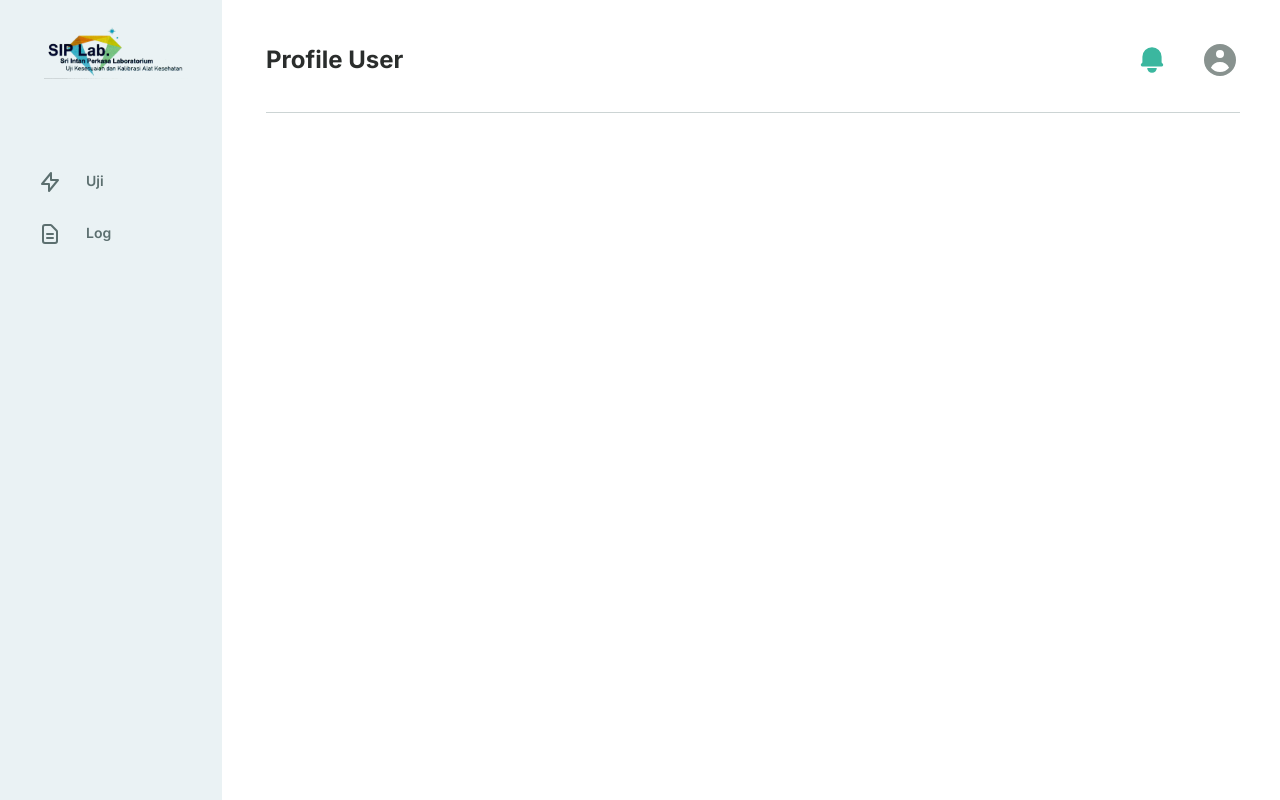
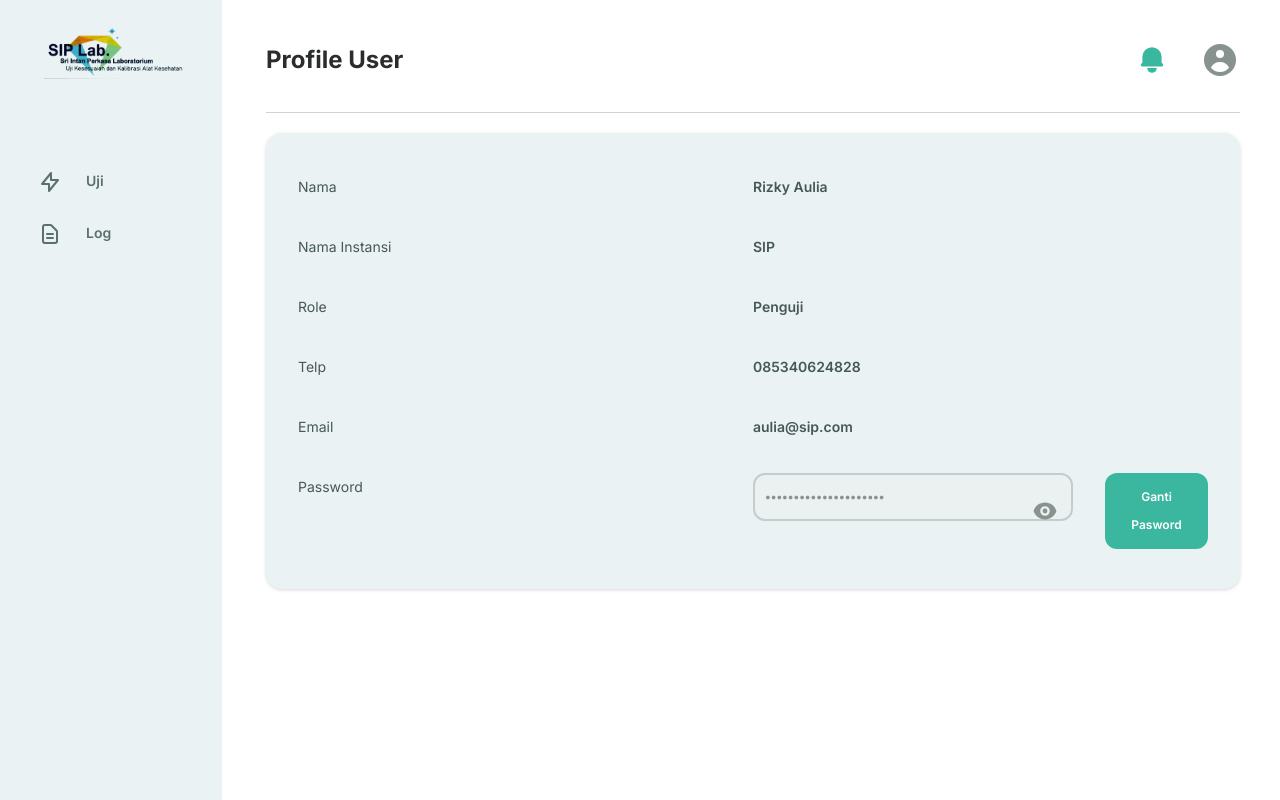
Before and after one commit to AdlanHawari/lab-webapp, a Next.js app: page /client/profile-user in a window 1280 px wide. Built offline with nearby package versions, Linux system fonts and the light colour scheme.

Commit message:
profile page

```diff
--- a/components/base/profilesection/ProfileSection.jsx
+++ b/components/base/profilesection/ProfileSection.jsx
@@ -1,6 +1,166 @@
+import { EyeIcon, EyeOffIcon } from "@heroicons/react/solid";
+import classNames from "classnames";
+import BigCard from "components/big/BigCard";
+import Button from "components/small/button_fixed/Button";
+import Input from "components/small/input/Input";
+import Body1 from "components/small/typography/Body1";
+import Body2 from "components/small/typography/Body2";
+import { profile } from "constants/profile";
+import { user } from "constants/test_objects/user";
+import { useEffect, useRef, useState } from "react";
+import MenuItem from "../sidemenu/MenuItem";
+
 export default function ProfileSection() {
+
+  const [passwordVal, setPasswordVal] = useState(user[user.length-1].data);
+  const [change, setChange] = useState(false);
+  const [show, setShow] = useState(false);
+
+  const reqFocus = useRef();
+
+  function PosEnd(end) {
+    var len = end.value.length;
+
+    // Mostly for Web Browsers
+    if (end.setSelectionRange) {
+        end.focus();
+        end.setSelectionRange(len, len);
+    } else if (end.createTextRange) {
+        var t = end.createTextRange();
+        t.collapse(true);
+        t.moveEnd('character', len);
+        t.moveStart('character', len);
+        t.select();
+    }
+}
+
+  function clicked(){
+    setShow(true)
+    setChange(!change)
+    // reqFocus.current.focus()
+    PosEnd(password)
+
+  }
+
+  // useEffect(() => {
+  //     console.log(reqFocus)
+  //     // if(reqFocus){
+  //     //   PosEnd(mantab)
+  //     // }
+
+
+  // }, [reqFocus]);
+
+
   return(
-    <></>
+      <BigCard className="border-1 border-solid border-cardStrokes drop-shadow">
+        <div className="grid grid-flow-col grid-cols-2 ">
+          <ul className="space-y-8">
+            {profile.map((item,index)=> (
+              <li key={index}>
+              <Body1 className="text-black-400">{item}</Body1>
+              </li>
+            ))}
+          </ul>
+
+
+          <ul className="space-y-8 ">
+            {user.map((item,index)=> (
+              <li key={index}>
+                {index == user.length - 1 ?
+                  <div className="flex space-x-8">
+                    <div className="relative">
+                    <input
+                      ref={reqFocus}
+                      type={
+                        show ?
+                        "text" : "password"
+                      }
+                      className= {
+                          (classNames
+                              (
+                                "form-input w-80 p-2.5 rounded-xl text-xs  border-solid border-2 border-grey-300",
+                                change ? "bg-white text-black-500" : " bg-grey-100 focus:ring-0 focus:outline-none text-grey-500"
+
+                              )
+                          )
+                      }
+                      name={item.type} id={item.type} value={passwordVal}
+                      onChange={(e) => setPasswordVal(e.target.value)}
+                      readOnly={!change}
+                      required
+                    />
+                      {/* <Input
+                      ref={reqFocus}
+                      type={
+                        show ?
+                        "text" : "password"
+                      }
+                      className={classNames(
+                        "w-80",
+                        change ? "bg-white" : " bg-grey-100 focus:ring-0 focus:outline-none "
+                      )}
+                      state={password}
+                      setState={setPassword}
+                      readOnly={!change}
+                      /> */}
+                      <div className="absolute inset-y-0 right-0 pr-4">
+                        {show ?
+                        <EyeOffIcon className="h-full w-6 text-grey-500 cursor-pointer" aria-hidden="true" onClick={()=>setShow(false)}/>
+                        :
+                        <EyeIcon className="h-full w-6 text-grey-500 cursor-pointer" aria-hidden="true" onClick={()=>setShow(true)}/>
+                        }
+
+                      </div>
+
+                    {/* <Input
+                      type="text"
+                      className="w-80"
+                      state={password}
+                      setState={setPassword}
+                      readOnly={!change}
+                      > */}
+                    </div>
+                    <div className="flex">
+                      <Button type="primary_default" className="px-5"
+                      // onClick={
+                      //   () => { setChange(!change)}
+                      // }
+                      onClick={
+                        // () => setChange(!change)
+
+                        // (e) => console.log(item.type)
+                        clicked
+                        // ()=>{
+                        // reqFocus.current.focus()
+                        // setChange(!change)
+                        // }
+                        }
+                        >
+                        <div className="button-base">
+                          {change?
+                          `Simpan Password`
+                          :
+                          `Ganti Pasword`
+                          }
+                        </div>
+                      </Button>
+                    </div>
+                  </div>
+                  :
+
+                  <Body2 className="text-black-400">{item.data}</Body2>
+                }
+              </li>
+
+
+            ))}
+
+
+          </ul>
+
+        </div>
+      </BigCard>
       // <h1>
       //     This is Profile
       // </h1>
--- /dev/null
+++ b/components/big/BigCard.jsx
@@ -0,0 +1,13 @@
+import classNames from "classnames"
+
+export default function BigCard({children, className}) {
+  return(
+      <div className={classNames(
+          "big-card px-8 py-10",
+          className
+      )}
+      >
+          {children}
+      </div>
+  )
+}
--- a/components/small/button_fixed/Button.js
+++ b/components/small/button_fixed/Button.js
@@ -56,8 +56,8 @@ export default function Button({
 
     {/* experimental button */}
         <button className= {classNames(
+            "block w-full py-2.5 rounded-xl text-xs font-semibold",
             className,
-            "block w-full py-2.5 rounded-xl text-xs font-semibold",
             type=="primary_default" && "text-white bg-primary",
             type=="primary_disabled" && "text-grey-500 bg-grey-400",
             type=="secondary_default" && "border-solid border-2 bg-white text-primary   border-primary",
--- a/components/small/input/Input.js
+++ b/components/small/input/Input.js
@@ -6,22 +6,27 @@ export default function Input({
     placeholder,
     id,
     state,
-    setState
+    setState,
+    readOnly,
+    ref
   }) {
   return (
-    <input type={type}
+    <input
+      ref={ref}
+      type={type}
       className= {
           (classNames
               (
-
-              "form-input w-full p-2.5 rounded-xl text-xs  border-solid border-2 border-grey-300",
-              state == "" ? "text-grey-500":"text-black-500"
+                "form-input w-full p-2.5 rounded-xl text-xs  border-solid border-2 border-grey-300",
+                className,
+                state == "" ? "text-grey-500":"text-black-500"
               )
           )
       }
       name={type} id={id} value={state}
       onChange={(e) => setState(e.target.value)}
       placeholder={placeholder}
+      readOnly={readOnly}
       required
     />
   )
--- /dev/null
+++ b/components/small/typography/Body2.jsx
@@ -0,0 +1,14 @@
+import classNames from "classnames";
+
+export default function Body2({className, children}) {
+  return(
+    <div className={classNames(
+            "body2",
+            className
+
+        )}>
+            {children}
+
+    </div>
+  )
+}
--- /dev/null
+++ b/constants/profile.js
@@ -0,0 +1,8 @@
+export const profile = [
+    "Nama",
+    "Nama Instansi",
+    "Role",
+    "Telp",
+    "Email",
+    "Password"
+]
--- /dev/null
+++ b/constants/test_objects/user.js
@@ -0,0 +1,26 @@
+export const user = [
+    {
+        type: "name",
+        data: "Rizky Aulia"
+    },
+    {
+        type: "instance_name",
+        data: "SIP"
+    },
+    {
+        type: "role",
+        data: "Penguji"
+    },
+    {
+        type: "telp",
+        data: "085340624828"
+    },
+    {
+        type: "email",
+        data: "aulia@sip.com"
+    },
+    {
+        type: "password",
+        data: "12Maretpergimemancing"
+    },
+]
--- a/styles/globals.css
+++ b/styles/globals.css
@@ -89,4 +89,8 @@
     .button-small {
         @apply font-sans font-normal text-xxs
     }
+
+    .big-card {
+        @apply rounded-2xl bg-secondary-100
+    }
 }
```
